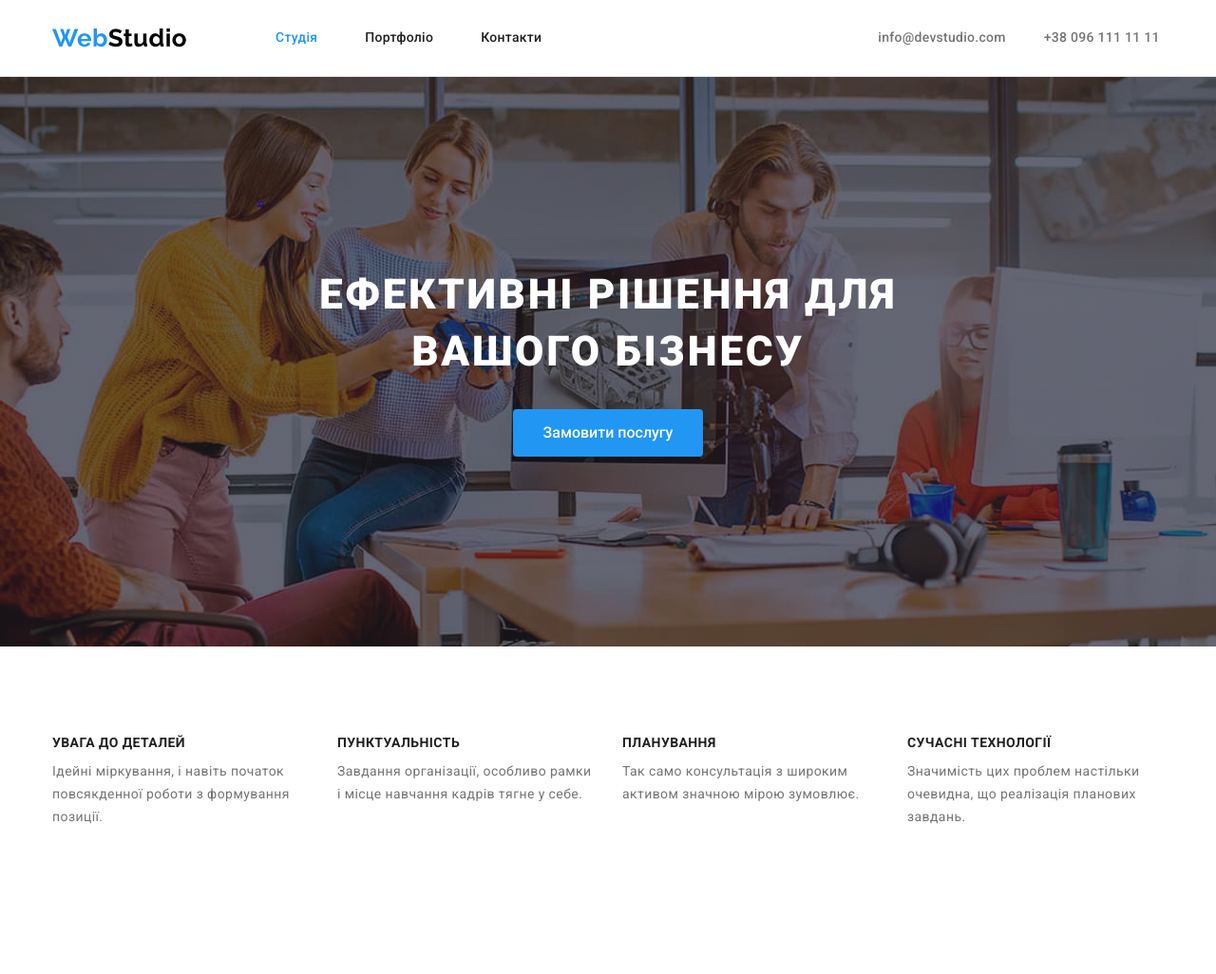
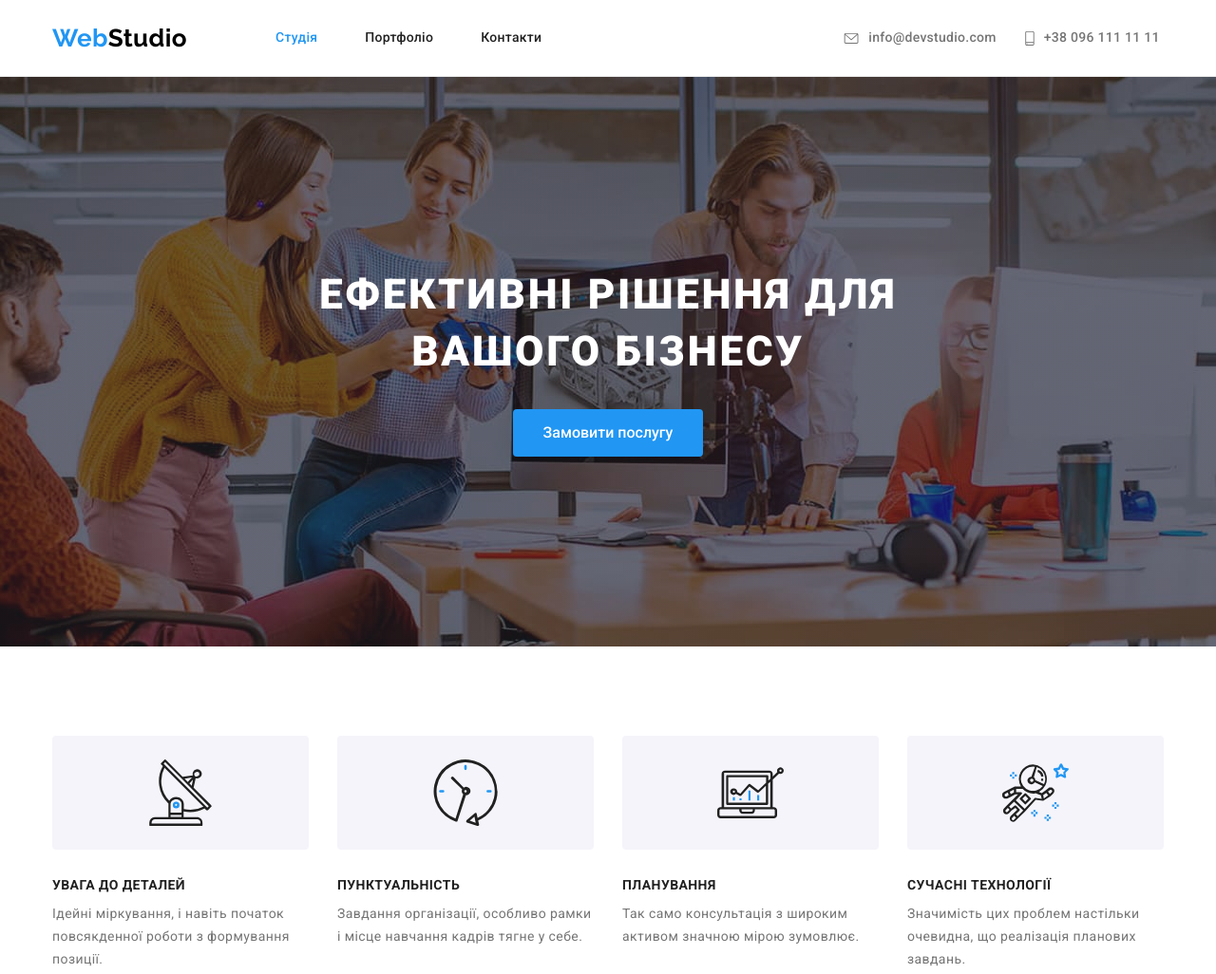
Before and after one commit to ViktoriiaKhmelevska/goit-markup-hw-04, a plain HTML site: page index.html in a window 1280 px wide. Shown: the top 1026 px of the page at 95% size. Drawn offline with nearby package versions, Linux system fonts and the light colour scheme.

Commit message:
add svg Studio

```diff
--- a/css/styles.css
+++ b/css/styles.css
@@ -85,7 +85,7 @@ img {
 .main-nav {
   display: flex;
   align-items: center;
-  gap: 354px;
+  gap: 318px;
 }
 
 .site-nav {
@@ -127,27 +127,40 @@ img {
 }
 .auth-nav {
   display: flex;
+  align-self: center;
   margin-left: 0;
 }
 .auth-nav .item + .item {
-  margin-left: 40px;
+  margin-left: 30px;
 }
 
 .site-nav-contact {
-  display: block;
+  display: flex;
   padding-top: 32px;
   padding-bottom: 32px;
-
+  align-items: center;
   color: var(--accent-color);
   font-weight: 500;
   line-height: 1.14;
   letter-spacing: 0.02em;
   text-decoration: none;
 }
+/* .site-nav-contact::before {
+  content: '';
+  height: 10px;
+  width: 16px;
+  background-color: red;
+  background-image: url(../images/icons.svg#icon-smartphone);
+} */
 
 .site-nav-contact:hover,
 .site-nav-contact:focus {
   color: var(--button-link-color);
+}
+
+.icon-phone {
+  margin-right: 10px;
+  fill: currentColor;
 }
 
 .logo,
@@ -213,7 +226,7 @@ img {
   min-height: 600px;
   margin-left: auto;
   margin-right: auto;
-  background-image: linear-gradient(rgba(47, 48, 58, 0.4), rgba(47, 48, 58, 0.4)),
+  background-image: linear-gradient(to right, rgba(47, 48, 58, 0.4), rgba(47, 48, 58, 0.4)),
     url(../images/overlay.jpg);
   background-repeat: no-repeat;
   background-position: center;
@@ -254,8 +267,19 @@ img {
   line-height: 1.71;
 }
 
+.benefits-svg {
+  display: flex;
+  align-items: center;
+  justify-content: center;
+  padding: 0;
+  width: 270px;
+  height: 120px;
+  background-color: #f5f4fa;
+  border-radius: 4px;
+  margin-bottom: 30px;
+}
+
 .section-three {
-  padding-top: 94px;
   padding-bottom: 94px;
 }
 
@@ -308,6 +332,7 @@ img {
 }
 
 .filter-command {
+  margin-bottom: 10px;
   color: var(--accent-color);
   font-size: 16px;
   line-height: 1.19;
@@ -341,7 +366,6 @@ img {
 }
 
 .command-icons {
-  padding: 12px;
   display: flex;
   gap: 10px;
   justify-content: center;
@@ -441,6 +465,7 @@ img {
   border: 1px solid #afb1b8;
   border-radius: 4px;
   color: var(--color-icon);
+  background-color: var(--primary-white-color);
 }
 
 .button-client:hover {
--- a/index.html
+++ b/index.html
@@ -31,10 +31,18 @@
         </nav>
         <ul class="auth-nav">
           <li class="item">
-            <a class="site-nav-contact" href="mailto:info@devstudio.com">info@devstudio.com</a>
+            <a class="site-nav-contact" href="mailto:info@devstudio.com">
+             <svg class="icon-phone" width="16" height="12">
+              <use href="./images/icons.svg#icon-envelope">
+              </use>
+            </svg> info@devstudio.com</a>
           </li>
           <li class="item">
-            <a class="site-nav-contact" href="tel:+380961111111">+38 096 111 11 11</a>
+            <a class="site-nav-contact" href="tel:+380961111111">
+                 <svg class="icon-phone" width="10" height="16">
+              <use href="./images/icons.svg#icon-smartphone">
+              </use>
+            </svg> +38 096 111 11 11</a>
           </li>
         </ul>
       </div>
@@ -53,24 +61,44 @@
           <h2 class="visually-hidden">Наші переваги</h2>
           <ul class="section-two-list">
             <li class="item-benefits">
+                  <div class="benefits-svg">
+                    <svg width="70" height="70">
+                      <use href="./images/icons.svg#icon-antenna"></use>
+                    </svg>
+                  </div>
               <h3 class="title-benefits">УВАГА ДО ДЕТАЛЕЙ</h3>
               <p class="text-benefits">
                 Ідейні міркування, і навіть початок повсякденної роботи з формування позиції.
               </p>
             </li>
             <li class="item-benefits">
+              <div class="benefits-svg">
+                    <svg width="70" height="70">
+                      <use href="./images/icons.svg#icon-clock"></use>
+                    </svg>
+                  </div>
               <h3 class="title-benefits">ПУНКТУАЛЬНІСТЬ</h3>
               <p class="text-benefits">
                 Завдання організації, особливо рамки і місце навчання кадрів тягне у себе.
               </p>
             </li>
             <li class="item-benefits">
+              <div class="benefits-svg">
+                    <svg width="70" height="70">
+                      <use href="./images/icons.svg#icon-diagram"></use>
+                    </svg>
+                  </div>
               <h3 class="title-benefits">ПЛАНУВАННЯ</h3>
               <p class="text-benefits">
                 Так само консультація з широким активом значною мірою зумовлює.
               </p>
             </li>
             <li class="item-benefits">
+              <div class="benefits-svg">
+                    <svg width="70" height="70">
+                      <use href="./images/icons.svg#icon-astronaut"></use>
+                    </svg>
+                  </div>
               <h3 class="title-benefits">СУЧАСНІ ТЕХНОЛОГІЇ</h3>
               <p class="text-benefits">
                 Значимість цих проблем настільки очевидна, що реалізація планових завдань.
```
